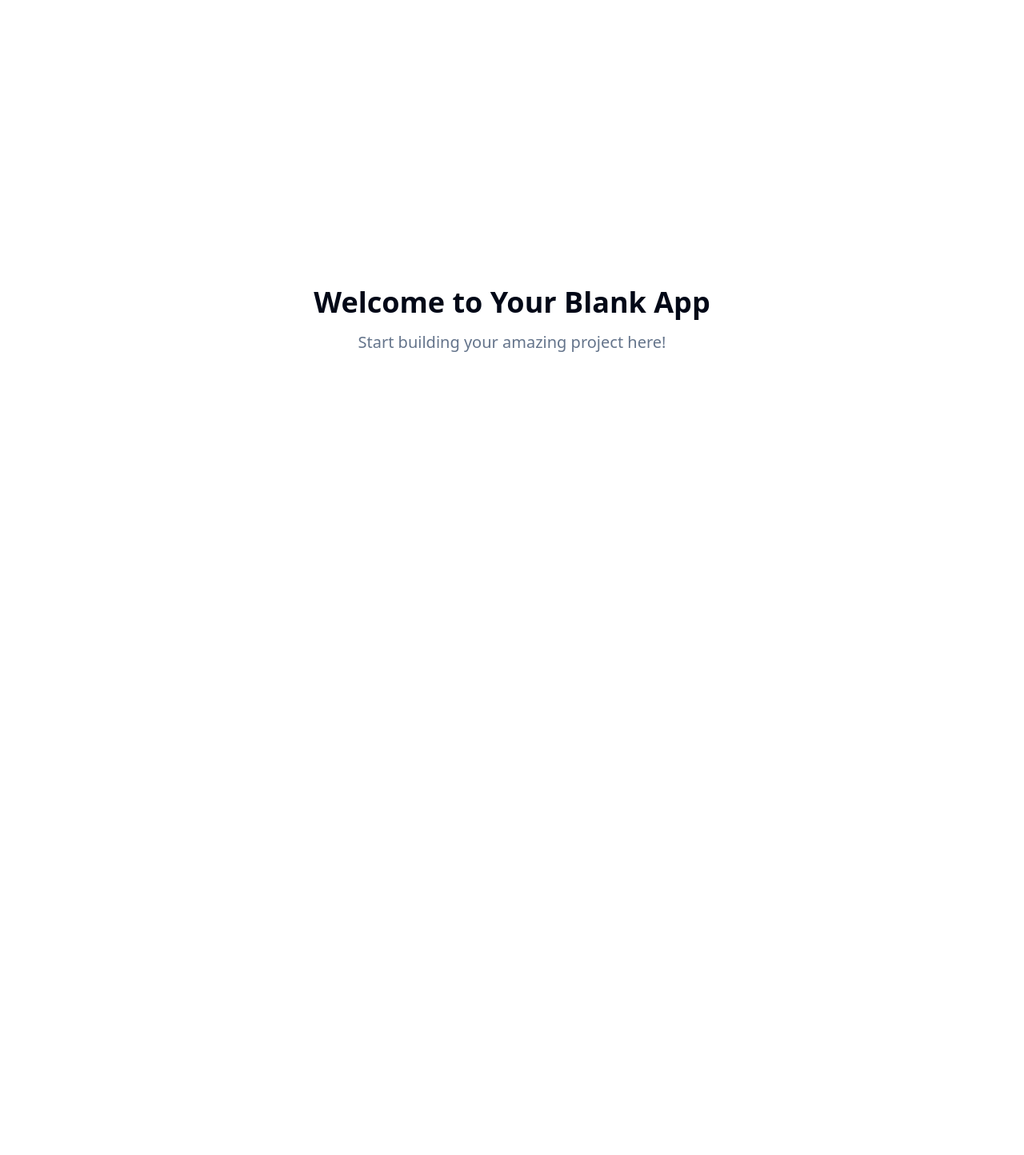
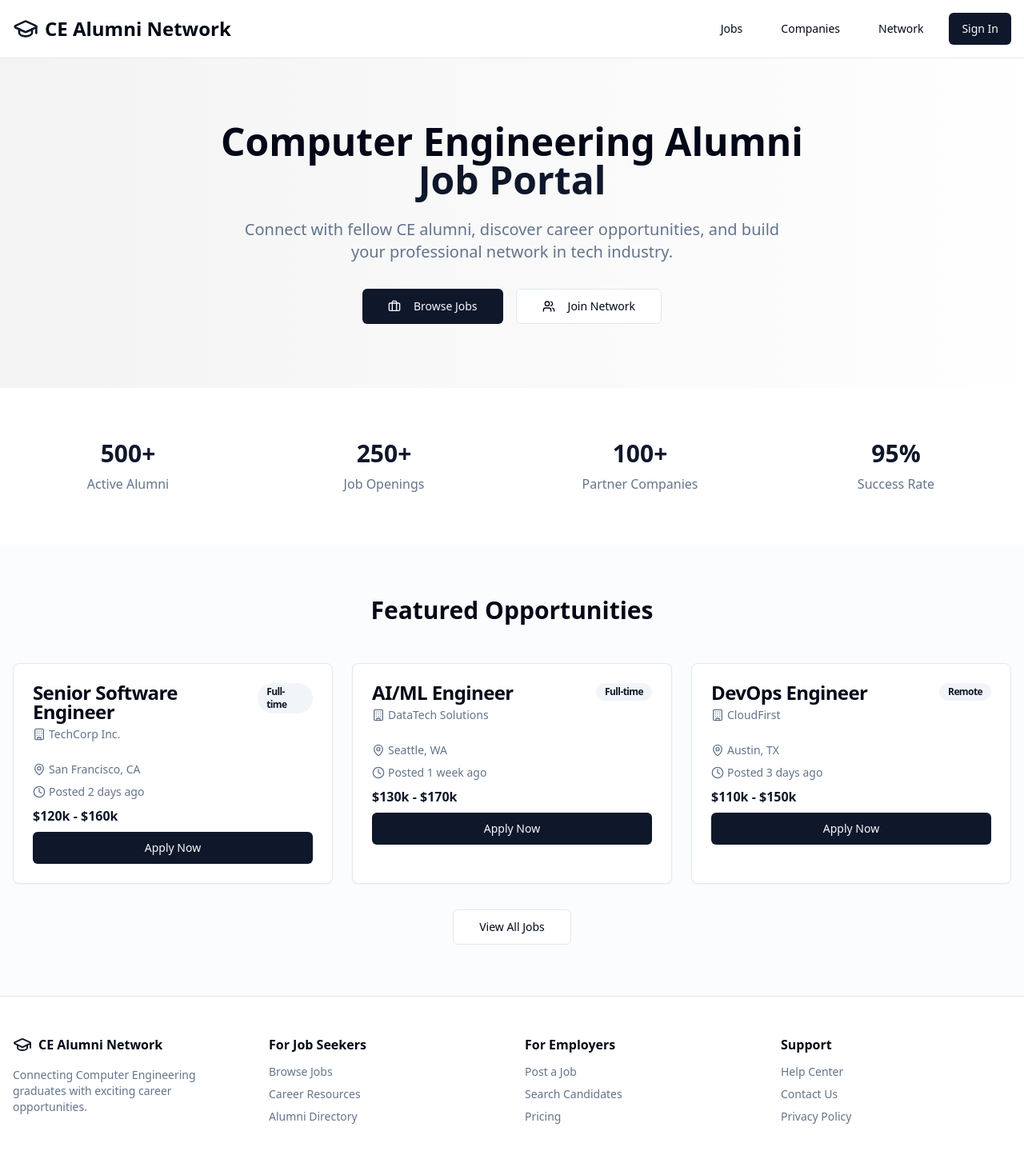
Before and after one commit to nielly24/Alumni-Job-Portal-Final, a React (Vite) app: page / in a window 1280 px wide. Shown: the top 1444 px of the page at 80% size. Before the commit the page ends 800 px from the top, so only its background shows below. Built offline with nearby package versions, Linux system fonts and the light colour scheme.

Commit message:
Update welcome page
Update the welcome page to reflect the project name and purpose.

```diff
--- a/src/pages/Index.tsx
+++ b/src/pages/Index.tsx
@@ -1,12 +1,181 @@
-// Update this page (the content is just a fallback if you fail to update the page)
+import { Button } from "@/components/ui/button";
+import { Card, CardContent, CardDescription, CardHeader, CardTitle } from "@/components/ui/card";
+import { Badge } from "@/components/ui/badge";
+import { MapPin, Building, Clock, Users, Briefcase, GraduationCap } from "lucide-react";
 
 const Index = () => {
   return (
-    <div className="min-h-screen flex items-center justify-center bg-background">
-      <div className="text-center">
-        <h1 className="text-4xl font-bold mb-4">Welcome to Your Blank App</h1>
-        <p className="text-xl text-muted-foreground">Start building your amazing project here!</p>
-      </div>
+    <div className="min-h-screen bg-background">
+      {/* Header */}
+      <header className="border-b bg-card">
+        <div className="container mx-auto px-4 py-4">
+          <div className="flex items-center justify-between">
+            <div className="flex items-center gap-2">
+              <GraduationCap className="h-8 w-8 text-primary" />
+              <h1 className="text-2xl font-bold">CE Alumni Network</h1>
+            </div>
+            <nav className="flex items-center gap-4">
+              <Button variant="ghost">Jobs</Button>
+              <Button variant="ghost">Companies</Button>
+              <Button variant="ghost">Network</Button>
+              <Button>Sign In</Button>
+            </nav>
+          </div>
+        </div>
+      </header>
+
+      {/* Hero Section */}
+      <section className="py-20 bg-gradient-to-r from-primary/5 to-secondary/5">
+        <div className="container mx-auto px-4 text-center">
+          <h1 className="text-5xl font-bold mb-6">
+            Computer Engineering Alumni
+            <span className="block text-primary">Job Portal</span>
+          </h1>
+          <p className="text-xl text-muted-foreground mb-8 max-w-2xl mx-auto">
+            Connect with fellow CE alumni, discover career opportunities, and build your professional network in tech industry.
+          </p>
+          <div className="flex justify-center gap-4">
+            <Button size="lg" className="px-8">
+              <Briefcase className="mr-2 h-5 w-5" />
+              Browse Jobs
+            </Button>
+            <Button size="lg" variant="outline" className="px-8">
+              <Users className="mr-2 h-5 w-5" />
+              Join Network
+            </Button>
+          </div>
+        </div>
+      </section>
+
+      {/* Stats Section */}
+      <section className="py-16">
+        <div className="container mx-auto px-4">
+          <div className="grid grid-cols-1 md:grid-cols-4 gap-8">
+            <div className="text-center">
+              <div className="text-3xl font-bold text-primary mb-2">500+</div>
+              <div className="text-muted-foreground">Active Alumni</div>
+            </div>
+            <div className="text-center">
+              <div className="text-3xl font-bold text-primary mb-2">250+</div>
+              <div className="text-muted-foreground">Job Openings</div>
+            </div>
+            <div className="text-center">
+              <div className="text-3xl font-bold text-primary mb-2">100+</div>
+              <div className="text-muted-foreground">Partner Companies</div>
+            </div>
+            <div className="text-center">
+              <div className="text-3xl font-bold text-primary mb-2">95%</div>
+              <div className="text-muted-foreground">Success Rate</div>
+            </div>
+          </div>
+        </div>
+      </section>
+
+      {/* Featured Jobs */}
+      <section className="py-16 bg-muted/30">
+        <div className="container mx-auto px-4">
+          <h2 className="text-3xl font-bold text-center mb-12">Featured Opportunities</h2>
+          <div className="grid grid-cols-1 md:grid-cols-2 lg:grid-cols-3 gap-6">
+            {[
+              {
+                title: "Senior Software Engineer",
+                company: "TechCorp Inc.",
+                location: "San Francisco, CA",
+                type: "Full-time",
+                salary: "$120k - $160k",
+                posted: "2 days ago"
+              },
+              {
+                title: "AI/ML Engineer",
+                company: "DataTech Solutions",
+                location: "Seattle, WA",
+                type: "Full-time",
+                salary: "$130k - $170k",
+                posted: "1 week ago"
+              },
+              {
+                title: "DevOps Engineer",
+                company: "CloudFirst",
+                location: "Austin, TX",
+                type: "Remote",
+                salary: "$110k - $150k",
+                posted: "3 days ago"
+              }
+            ].map((job, index) => (
+              <Card key={index} className="hover:shadow-lg transition-shadow">
+                <CardHeader>
+                  <CardTitle className="flex items-start justify-between">
+                    <span>{job.title}</span>
+                    <Badge variant="secondary">{job.type}</Badge>
+                  </CardTitle>
+                  <CardDescription className="flex items-center gap-1">
+                    <Building className="h-4 w-4" />
+                    {job.company}
+                  </CardDescription>
+                </CardHeader>
+                <CardContent>
+                  <div className="space-y-2">
+                    <div className="flex items-center text-sm text-muted-foreground">
+                      <MapPin className="h-4 w-4 mr-1" />
+                      {job.location}
+                    </div>
+                    <div className="flex items-center text-sm text-muted-foreground">
+                      <Clock className="h-4 w-4 mr-1" />
+                      Posted {job.posted}
+                    </div>
+                    <div className="font-semibold text-primary">{job.salary}</div>
+                    <Button className="w-full mt-4">Apply Now</Button>
+                  </div>
+                </CardContent>
+              </Card>
+            ))}
+          </div>
+          <div className="text-center mt-8">
+            <Button variant="outline" size="lg">View All Jobs</Button>
+          </div>
+        </div>
+      </section>
+
+      {/* Footer */}
+      <footer className="bg-card border-t py-12">
+        <div className="container mx-auto px-4">
+          <div className="grid grid-cols-1 md:grid-cols-4 gap-8">
+            <div>
+              <div className="flex items-center gap-2 mb-4">
+                <GraduationCap className="h-6 w-6 text-primary" />
+                <span className="font-bold">CE Alumni Network</span>
+              </div>
+              <p className="text-sm text-muted-foreground">
+                Connecting Computer Engineering graduates with exciting career opportunities.
+              </p>
+            </div>
+            <div>
+              <h3 className="font-semibold mb-3">For Job Seekers</h3>
+              <ul className="space-y-2 text-sm text-muted-foreground">
+                <li>Browse Jobs</li>
+                <li>Career Resources</li>
+                <li>Alumni Directory</li>
+              </ul>
+            </div>
+            <div>
+              <h3 className="font-semibold mb-3">For Employers</h3>
+              <ul className="space-y-2 text-sm text-muted-foreground">
+                <li>Post a Job</li>
+                <li>Search Candidates</li>
+                <li>Pricing</li>
+              </ul>
+            </div>
+            <div>
+              <h3 className="font-semibold mb-3">Support</h3>
+              <ul className="space-y-2 text-sm text-muted-foreground">
+                <li>Help Center</li>
+                <li>Contact Us</li>
+                <li>Privacy Policy</li>
+              </ul>
+            </div>
+          </div>
+        </div>
+      </footer>
     </div>
   );
 };
```
